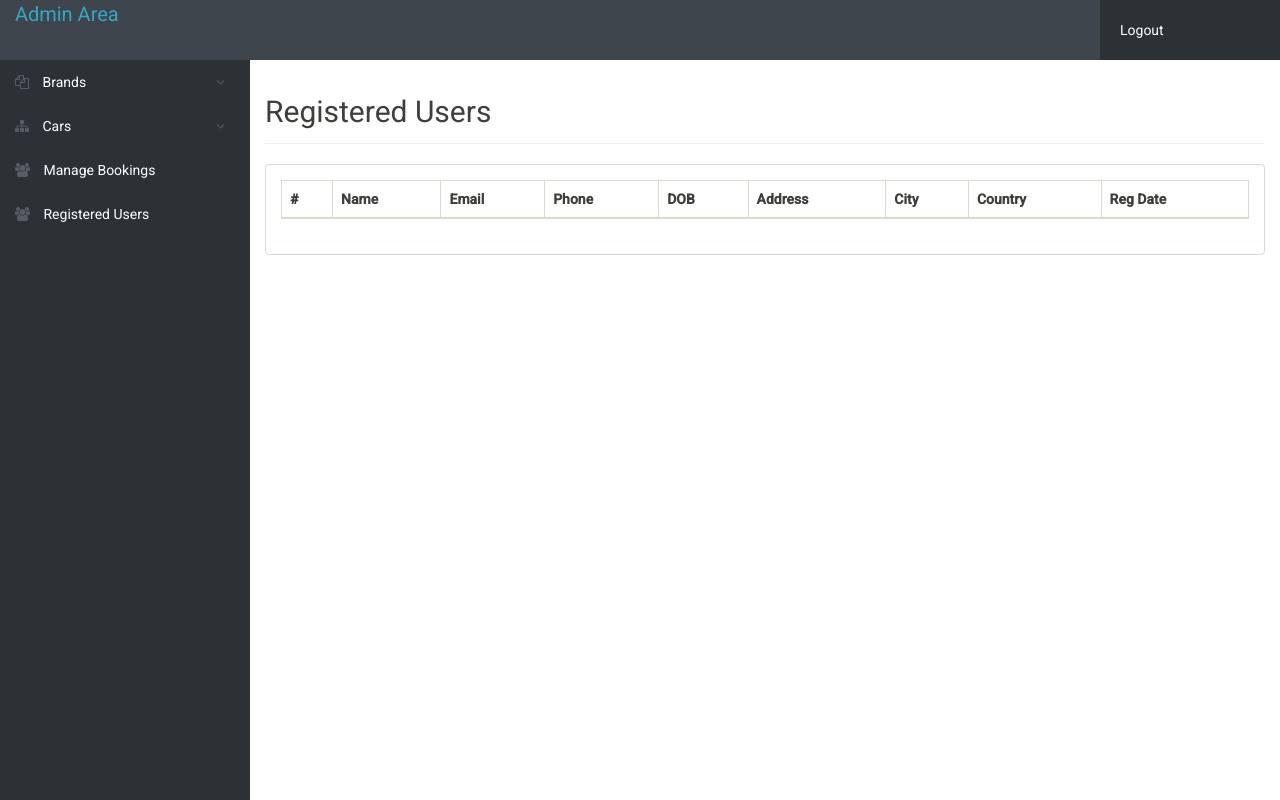
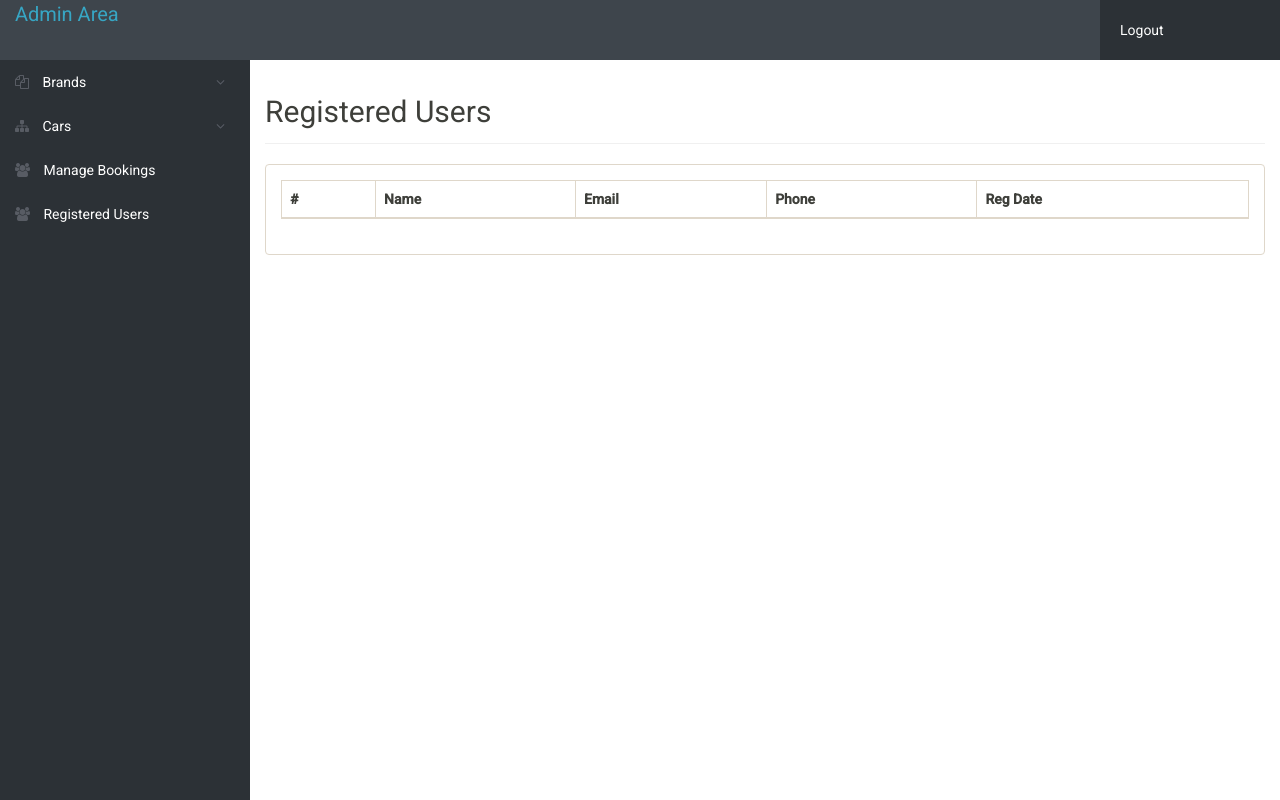
Before and after one commit to bapspatil/CarRentalPortal, a PHP site: page /admin/reg-users.php in a window 1280 px wide. Run offline with PHP 8.4, Linux system fonts and the light colour scheme; a user stored in the database is signed in; data that the repository does not hold is empty.

Commit message:
Removed DOB, Address, City, Country for Users

```diff
--- a/carrental/admin/reg-users.php
+++ b/carrental/admin/reg-users.php
@@ -97,10 +97,6 @@
 												<th> Name</th>
 											<th>Email </th>
 											<th>Phone</th>
-										<th>DOB</th>
-										<th>Address</th>
-										<th>City</th>
-										<th>Country</th>
 										<th>Reg Date</th>
 
 										</tr>
@@ -121,10 +117,6 @@
 											<td><?php echo htmlentities($result->FullName);?></td>
 											<td><?php echo htmlentities($result->EmailId);?></td>
 											<td><?php echo htmlentities($result->ContactNo);?></td>
-	<td><?php echo htmlentities($result->dob);?></td>
-											<td><?php echo htmlentities($result->Address);?></td>
-											<td><?php echo htmlentities($result->City);?></td>
-											<td><?php echo htmlentities($result->Country);?></td>
 											<td><?php echo htmlentities($result->RegDate);?></td>
 										</tr>
 										<?php $cnt=$cnt+1; }} ?>
```
